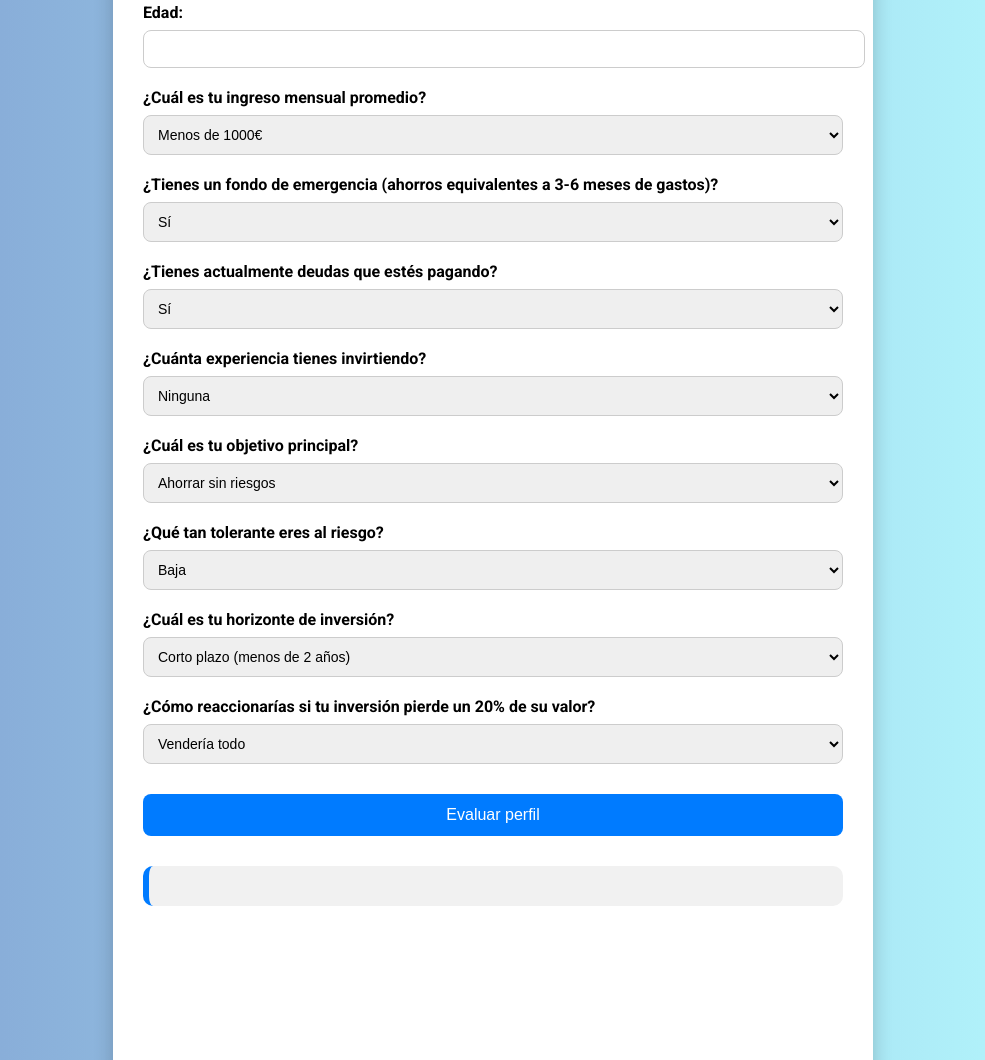
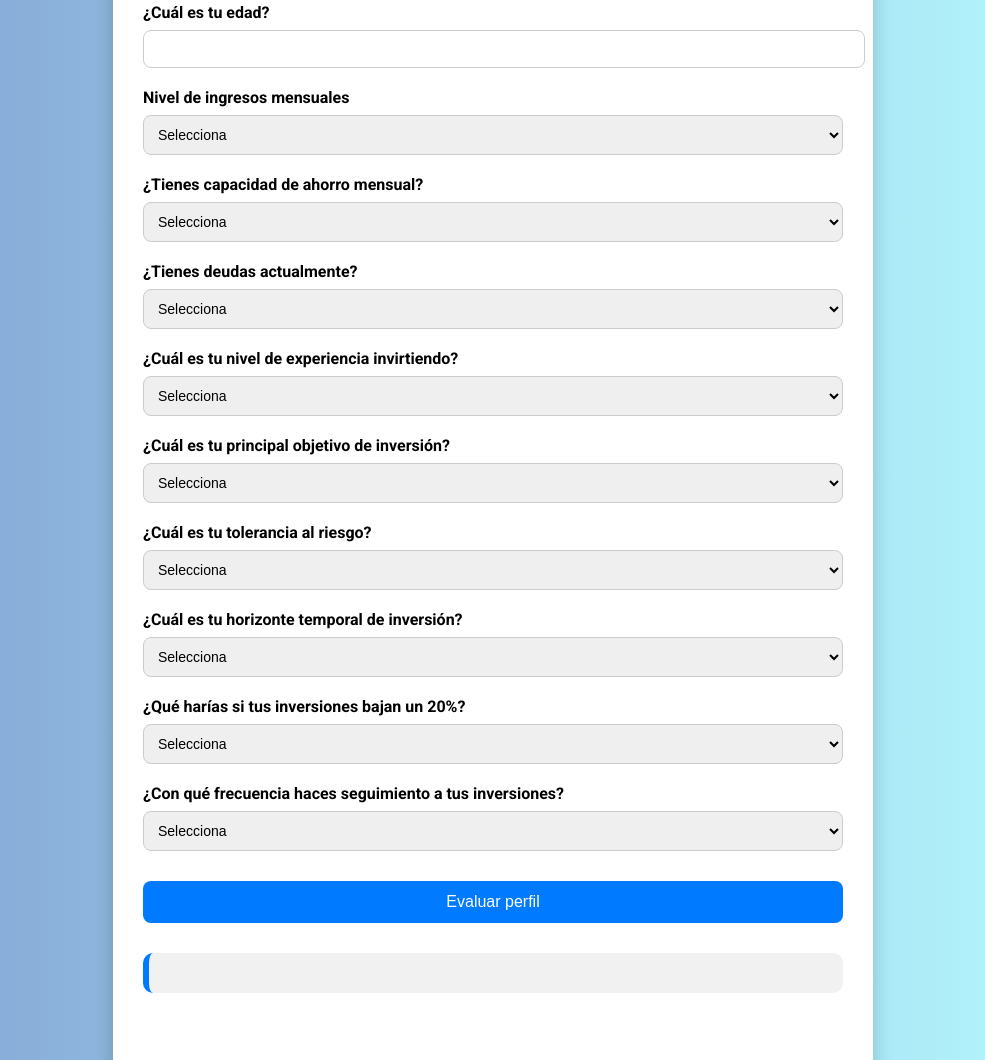
Before and after one commit to elpuntosobrelaia/tipoInversor, a plain HTML site: page index.html in a window 1280 px wide. Shown: the part 288-1348 px from the top of the page, without its empty margins (147-1132 px from the left). Drawn offline with nearby package versions, Linux system fonts and the light colour scheme.

Commit message:
Update index.html

```diff
--- a/index.html
+++ b/index.html
@@ -79,63 +79,79 @@
       Este formulario tiene como objetivo ayudarte a identificar tu perfil como inversor en función de tus características personales, experiencia, tolerancia al riesgo y objetivos financieros. Al completar estas preguntas, podrás conocer qué tipo de productos financieros pueden ajustarse mejor a tu perfil. <strong>Este análisis es solo orientativo</strong> y no constituye una recomendación de inversión personalizada.
     </p>
     <form id="investorForm">
-      <label for="edad">Edad:</label>
-      <input type="number" id="edad" name="edad" required>
+      <label for="edad">¿Cuál es tu edad?</label>
+      <input type="number" id="edad" required>
 
-      <label for="ingresos">¿Cuál es tu ingreso mensual promedio?</label>
-      <select id="ingresos" name="ingresos">
-        <option value="bajo">Menos de 1000€</option>
-        <option value="medio">1000€ - 3000€</option>
-        <option value="alto">Más de 3000€</option>
+      <label for="ingresos">Nivel de ingresos mensuales</label>
+      <select id="ingresos" required>
+        <option value="">Selecciona</option>
+        <option value="alto">Alto</option>
+        <option value="medio">Medio</option>
+        <option value="bajo">Bajo</option>
       </select>
 
-      <label for="ahorro">¿Tienes un fondo de emergencia (ahorros equivalentes a 3-6 meses de gastos)?</label>
-      <select id="ahorro" name="ahorro">
+      <label for="ahorro">¿Tienes capacidad de ahorro mensual?</label>
+      <select id="ahorro" required>
+        <option value="">Selecciona</option>
         <option value="si">Sí</option>
         <option value="no">No</option>
       </select>
 
-      <label for="deudas">¿Tienes actualmente deudas que estés pagando?</label>
-      <select id="deudas" name="deudas">
+      <label for="deudas">¿Tienes deudas actualmente?</label>
+      <select id="deudas" required>
+        <option value="">Selecciona</option>
         <option value="si">Sí</option>
         <option value="no">No</option>
       </select>
 
-      <label for="experiencia">¿Cuánta experiencia tienes invirtiendo?</label>
-      <select id="experiencia" name="experiencia">
+      <label for="experiencia">¿Cuál es tu nivel de experiencia invirtiendo?</label>
+      <select id="experiencia" required>
+        <option value="">Selecciona</option>
         <option value="0">Ninguna</option>
-        <option value="1">Poca</option>
-        <option value="2">Moderada</option>
+        <option value="1">Baja</option>
+        <option value="2">Media</option>
         <option value="3">Alta</option>
       </select>
 
-      <label for="objetivo">¿Cuál es tu objetivo principal?</label>
-      <select id="objetivo" name="objetivo">
-        <option value="ahorro">Ahorrar sin riesgos</option>
-        <option value="ingresos">Generar ingresos pasivos</option>
-        <option value="crecimiento">Crecimiento del capital</option>
-        <option value="especulacion">Especulación a corto plazo</option>
+      <label for="objetivo">¿Cuál es tu principal objetivo de inversión?</label>
+      <select id="objetivo" required>
+        <option value="">Selecciona</option>
+        <option value="ahorro">Ahorro</option>
+        <option value="ingresos">Generar ingresos</option>
+        <option value="crecimiento">Crecimiento patrimonial</option>
+        <option value="especulacion">Especulación</option>
       </select>
 
-      <label for="tolerancia">¿Qué tan tolerante eres al riesgo?</label>
-      <select id="tolerancia" name="tolerancia">
+      <label for="tolerancia">¿Cuál es tu tolerancia al riesgo?</label>
+      <select id="tolerancia" required>
+        <option value="">Selecciona</option>
         <option value="baja">Baja</option>
         <option value="media">Media</option>
         <option value="alta">Alta</option>
       </select>
 
-      <label for="horizonte">¿Cuál es tu horizonte de inversión?</label>
-      <select id="horizonte" name="horizonte">
-        <option value="corto">Corto plazo (menos de 2 años)</option>
-        <option value="medio">Medio plazo (2-5 años)</option>
-        <option value="largo">Largo plazo (más de 5 años)</option>
+      <label for="horizonte">¿Cuál es tu horizonte temporal de inversión?</label>
+      <select id="horizonte" required>
+        <option value="">Selecciona</option>
+        <option value="corto">Corto plazo (&lt;1 año)</option>
+        <option value="medio">Medio plazo (1-5 años)</option>
+        <option value="largo">Largo plazo (&gt;5 años)</option>
       </select>
 
-      <label for="perdida">¿Cómo reaccionarías si tu inversión pierde un 20% de su valor?</label>
-      <select id="perdida" name="perdida">
+      <label for="perdida">¿Qué harías si tus inversiones bajan un 20%?</label>
+      <select id="perdida" required>
+        <option value="">Selecciona</option>
         <option value="vender">Vendería todo</option>
-        <option value="esperar">Esperaría a que se recupere</option>
+        <option value="esperar">Esperaría</option>
         <option value="comprar">Compraría más</option>
+      </select>
+
+      <label for="frecuencia">¿Con qué frecuencia haces seguimiento a tus inversiones?</label>
+      <select id="frecuencia" required>
+        <option value="">Selecciona</option>
+        <option value="ocasional">Ocasional</option>
+        <option value="mensual">Mensual</option>
+        <option value="semanal">Semanal</option>
       </select>
 
       <button type="submit">Evaluar perfil</button>
@@ -155,37 +171,74 @@
       e.preventDefault();
 
       const edad = parseInt(document.getElementById('edad').value);
+      const ingresos = document.getElementById('ingresos').value;
+      const ahorro = document.getElementById('ahorro').value;
+      const deudas = document.getElementById('deudas').value;
       const experiencia = parseInt(document.getElementById('experiencia').value);
       const objetivo = document.getElementById('objetivo').value;
       const tolerancia = document.getElementById('tolerancia').value;
       const horizonte = document.getElementById('horizonte').value;
       const perdida = document.getElementById('perdida').value;
-      const ahorro = document.getElementById('ahorro').value;
-      const deudas = document.getElementById('deudas').value;
+      const frecuencia = document.getElementById('frecuencia').value;
 
+      let score = 0;
+      let detalles = [];
+
+      if (edad < 30) { score += 1; detalles.push("Edad joven (+1)"); }
+      else if (edad < 45) { score += 0.5; detalles.push("Edad media (+0.5)"); }
+
+      if (ingresos === 'alto') { score += 1; detalles.push("Ingresos altos (+1)"); }
+      else if (ingresos === 'medio') { score += 0.5; detalles.push("Ingresos medios (+0.5)"); }
+
+      if (ahorro === 'si') { score += 1; detalles.push("Tiene capacidad de ahorro (+1)"); }
+      if (deudas === 'no') { score += 1; detalles.push("Sin deudas (+1)"); }
+
+      score += experiencia * 0.5;
+      detalles.push(`Experiencia (${experiencia} x 0.5 = ${experiencia * 0.5})`);
+
+      if (objetivo === 'especulacion') { score += 2; detalles.push("Objetivo especulación (+2)"); }
+      else if (objetivo === 'crecimiento') { score += 1.5; detalles.push("Objetivo crecimiento (+1.5)"); }
+      else if (objetivo === 'ingresos') { score += 1; detalles.push("Objetivo ingresos (+1)"); }
+
+      if (tolerancia === 'alta') { score += 2; detalles.push("Alta tolerancia al riesgo (+2)"); }
+      else if (tolerancia === 'media') { score += 1; detalles.push("Tolerancia media al riesgo (+1)"); }
+
+      if (horizonte === 'largo') { score += 1; detalles.push("Horizonte largo plazo (+1)"); }
+      else if (horizonte === 'medio') { score += 0.5; detalles.push("Horizonte medio plazo (+0.5)"); }
+
+      if (perdida === 'comprar') { score += 2; detalles.push("Reacción a pérdida: comprar más (+2)"); }
+      else if (perdida === 'esperar') { score += 1; detalles.push("Reacción a pérdida: esperar (+1)"); }
+
+      if (frecuencia === 'semanal') { score += 1; detalles.push("Seguimiento semanal (+1)"); }
+      else if (frecuencia === 'mensual') { score += 0.5; detalles.push("Seguimiento mensual (+0.5)"); }
+
+      const perfilPuntaje = Math.min(Math.round(score), 10);
       let perfil = '';
       let recomendaciones = '';
       let dataChart = [];
 
-      if ((tolerancia === 'baja' || experiencia === 0 || objetivo === 'ahorro' || perdida === 'vender' || ahorro === 'no' || deudas === 'si')) {
+      if (perfilPuntaje <= 3) {
         perfil = 'Conservador';
         recomendaciones = 'Depósitos a plazo, bonos del Estado, fondos garantizados, cuentas remuneradas.';
         dataChart = [60, 20, 10, 10];
-      } else if ((tolerancia === 'media' && experiencia >= 1 && perdida !== 'vender') || objetivo === 'ingresos') {
+      } else if (perfilPuntaje <= 6) {
         perfil = 'Moderado';
         recomendaciones = 'Bonos corporativos, fondos mixtos, ETFs de dividendos, fondos inmobiliarios.';
         dataChart = [30, 40, 20, 10];
-      } else if (tolerancia === 'alta' && experiencia >= 2 && perdida === 'comprar' && (objetivo === 'crecimiento' || objetivo === 'especulacion') && ahorro === 'si' && deudas === 'no') {
+      } else if (perfilPuntaje <= 8) {
+        perfil = 'Balanceado';
+        recomendaciones = 'Diversificación entre renta fija y renta variable, fondos indexados, ETFs globales.';
+        dataChart = [25, 35, 25, 15];
+      } else {
         perfil = 'Agresivo';
         recomendaciones = 'Acciones de crecimiento, criptomonedas, materias primas como el oro, fondos de capital riesgo.';
         dataChart = [10, 30, 40, 20];
-      } else {
-        perfil = 'Balanceado';
-        recomendaciones = 'Diversificación entre renta fija y renta variable, fondos indexados, ETFs globales.';
-        dataChart = [25, 35, 25, 15];
       }
 
-      document.getElementById('resultado').innerHTML = `<strong>Perfil de Inversor:</strong> ${perfil}<br><br><strong>Recomendaciones:</strong> ${recomendaciones}`;
+      document.getElementById('resultado').innerHTML = `
+        <strong>Perfil de Inversor (${perfilPuntaje}/10):</strong> ${perfil}<br><br>
+        <strong>Recomendaciones:</strong> ${recomendaciones}<br><br>
+        <strong>Detalle del cálculo:</strong><ul><li>${detalles.join('</li><li>')}</li></ul>`;
 
       const ctx = document.getElementById('simulacionChart').getContext('2d');
       if (window.simChart) window.simChart.destroy();
```
